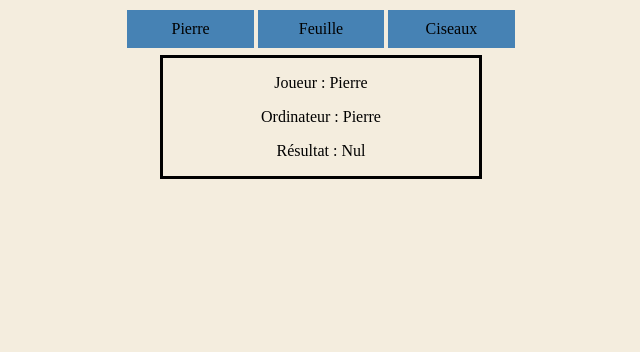
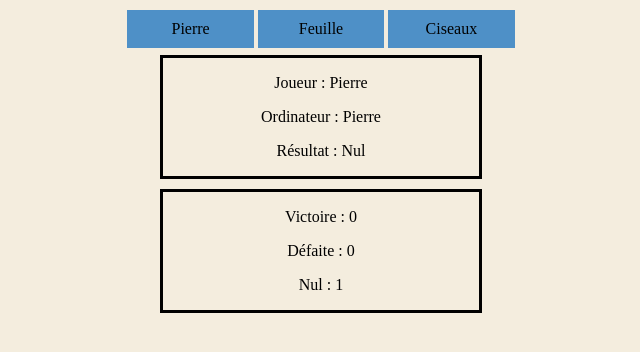
Before and after one commit to RisingSunLight42/Shifumi, a plain HTML site: page index.html in a window 1280 px wide. Both pictures are taken after a click on the button "Pierre". Shown: the whole page, without its empty margins (319-959 px from the left). Drawn offline with Linux system fonts and the light colour scheme.

Commit message:
ajout d'une partie statistiques

```diff
--- a/css/style.css
+++ b/css/style.css
@@ -2,25 +2,30 @@ body {
     background-color: #f4edde;
 }
 
-#choixCoup,
-.container-resultat {
+#choixCoup {
     display: flex;
     justify-content: center;
 }
 
-#resultat {
+.container-resultat {
+    display: flex;
+    flex-direction: column;
+    align-items: center;
+}
+
+.resultat {
     width: 25%;
-    margin-top: 5px;
+    margin: 5px;
     border: solid 3px black;
 }
 
-#resultat p {
+.resultat p {
     display: flex;
     justify-content: center;
 }
 
 #choixCoup button {
-    background-color: steelblue;
+    background-color: rgb(78, 144, 199);
     border: 2px;
     padding: 10px 10px;
     margin: 2px;
@@ -30,3 +35,7 @@ body {
     width: 10%;
     height: 10%;
 }
+
+#choixCoup button:hover {
+    background-color: rgb(133, 188, 233);
+}
--- a/index.html
+++ b/index.html
@@ -16,6 +16,7 @@
 
             <div class="container-resultat">
                 <div id="resultat" class="resultat"></div>
+                <div id="stats" class="resultat"></div>
             </div>
         </main>
         <script src="./js/shifumi.js"></script>
--- a/js/shifumi.js
+++ b/js/shifumi.js
@@ -1,5 +1,6 @@
 const tableauCoups = ["Pierre", "Feuille", "Ciseaux"];
 const boiteResultat = document.getElementById("resultat");
+const boiteStats = document.getElementById("stats");
 const correspondanceCoups = {
     Pierre: {
         Pierre: "Nul",
@@ -17,6 +18,31 @@ const correspondanceCoups = {
         Ciseaux: "Nul",
     },
 };
+const stats = {
+    Victoire: 0,
+    Perdu: 0,
+    Nul: 0,
+};
+
+function gestionStats(resultatShifumi) {
+    stats[resultatShifumi]++;
+    while (boiteStats.firstChild) {
+        boiteStats.removeChild(boiteStats.firstChild);
+    }
+    const noeudStatsVictoire = document.createElement("p");
+    noeudStatsVictoire.appendChild(
+        document.createTextNode(`Victoire : ${stats["Victoire"]}`)
+    );
+    const noeudStatsDefaite = document.createElement("p");
+    noeudStatsDefaite.appendChild(
+        document.createTextNode(`Défaite : ${stats["Perdu"]}`)
+    );
+    const noeudStatsNul = document.createElement("p");
+    noeudStatsNul.appendChild(document.createTextNode(`Nul : ${stats["Nul"]}`));
+    boiteStats.appendChild(noeudStatsVictoire);
+    boiteStats.appendChild(noeudStatsDefaite);
+    boiteStats.appendChild(noeudStatsNul);
+}
 
 function shifumi(coupJoueur) {
     while (boiteResultat.firstChild) {
@@ -32,15 +58,15 @@ function shifumi(coupJoueur) {
     noeudCoupOrdinateur.appendChild(
         document.createTextNode(`Ordinateur : ${coupOrdinateur}`)
     );
-    const resultatShifumi = document.createElement("p");
-    resultatShifumi.appendChild(
-        document.createTextNode(
-            `Résultat : ${correspondanceCoups[coupJoueur][coupOrdinateur]}`
-        )
+    const resultatShifumi = correspondanceCoups[coupJoueur][coupOrdinateur];
+    const noeudResultatShifumi = document.createElement("p");
+    noeudResultatShifumi.appendChild(
+        document.createTextNode(`Résultat : ${resultatShifumi}`)
     );
     boiteResultat.appendChild(noeudCoupJoueur);
     boiteResultat.appendChild(noeudCoupOrdinateur);
-    boiteResultat.appendChild(resultatShifumi);
+    boiteResultat.appendChild(noeudResultatShifumi);
+    gestionStats(resultatShifumi);
 }
 
 const boiteChoixCoup = document.getElementById("choixCoup");
```
